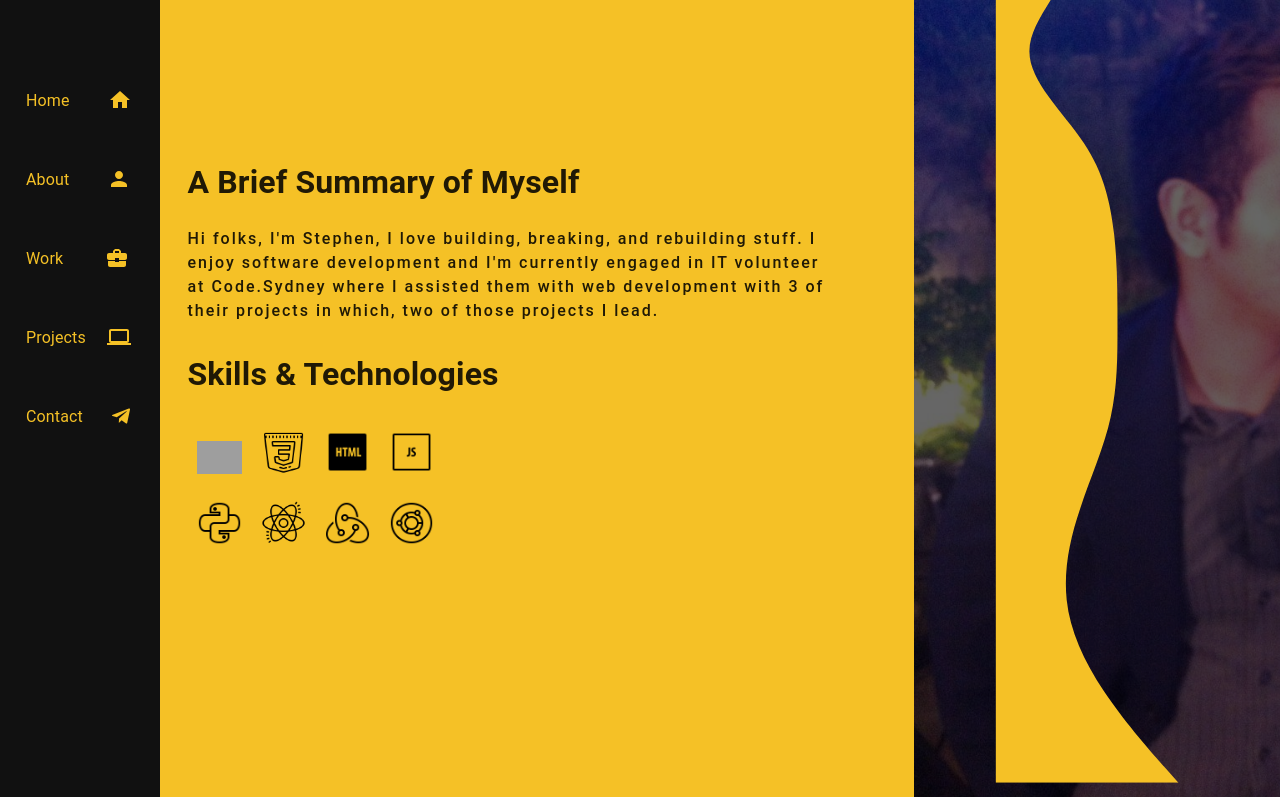
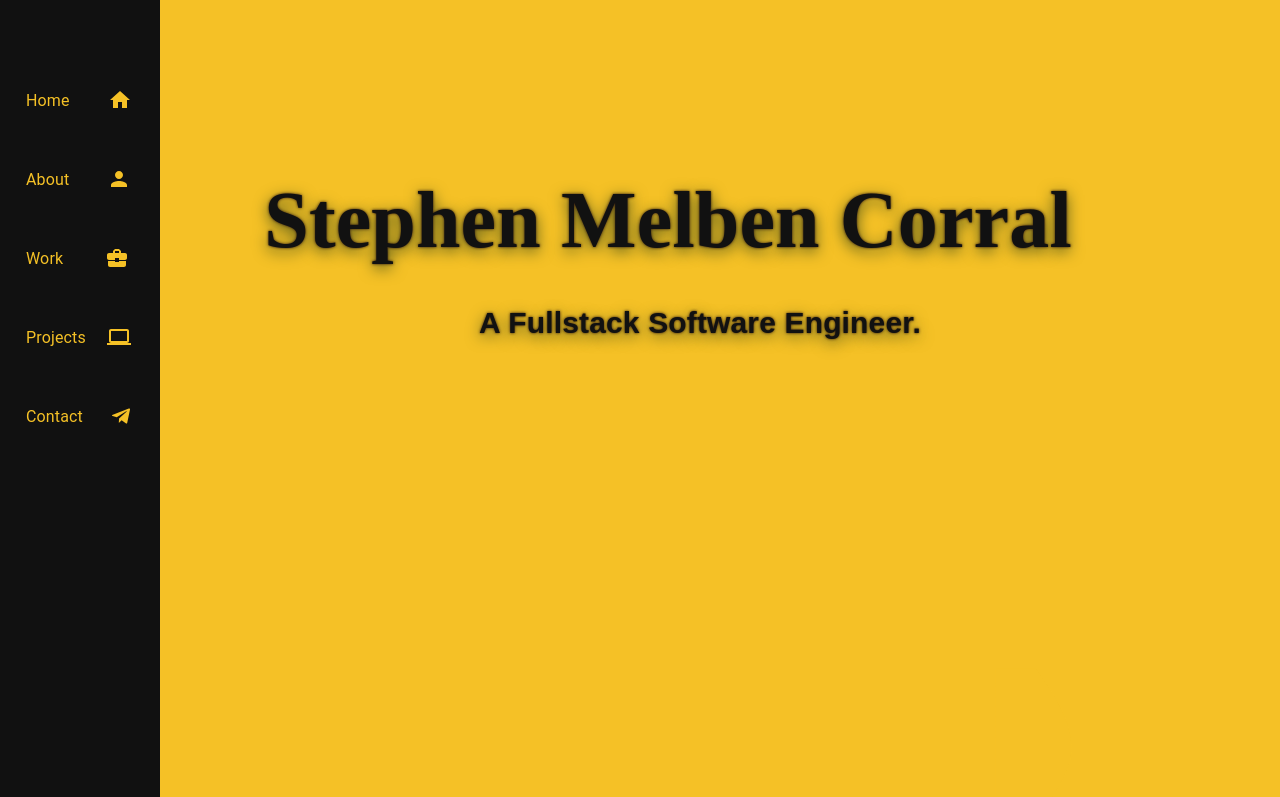
Before and after one commit to ettienekorayyi/portfolio_v2, a React (Create React App) app: page / in a window 1280 px wide. Shown: the top 797 px of the page. Built offline with nearby package versions, Linux system fonts and the light colour scheme; grey boxes are pictures that could not be loaded.

Commit message:
Refactored Pages

```diff
--- a/src/components/App.js
+++ b/src/components/App.js
@@ -1,9 +1,10 @@
-//import { Home } from "./home/Home";
+import { Home } from "./home/Home";
 import { About } from "./about/About";
 
 function App() {
   return (
     <div className="App">
+      <Home />
       <About />
     </div>
   );
--- a/src/components/about/About.js
+++ b/src/components/about/About.js
@@ -64,9 +64,7 @@ export const About = () => {
                             <svg xmlns="http://www.w3.org/2000/svg" viewBox="0 0 1440 320"><path fill="#f5c126" fill-opacity="1" d="M0,288L24,266.7C48,245,96,203,144,170.7C192,139,240,117,288,112C336,107,384,117,432,133.3C480,149,528,171,576,181.3C624,192,672,192,720,192C768,192,816,192,864,186.7C912,181,960,171,1008,138.7C1056,107,1104,53,1152,53.3C1200,53,1248,107,1296,117.3C1344,128,1392,96,1416,80L1440,64L1440,0L1416,0C1392,0,1344,0,1296,0C1248,0,1200,0,1152,0C1104,0,1056,0,1008,0C960,0,912,0,864,0C816,0,768,0,720,0C672,0,624,0,576,0C528,0,480,0,432,0C384,0,336,0,288,0C240,0,192,0,144,0C96,0,48,0,24,0L0,0Z"></path></svg>
                         </div>
 
-
                         <AboutContent />
-
                     </div>
                     <div className="column item2" style={{ backgroundColor: "black" }}>
                         <img src={photo} />
```
